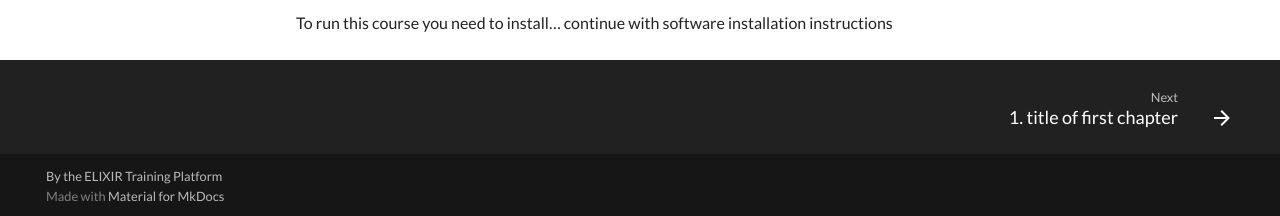
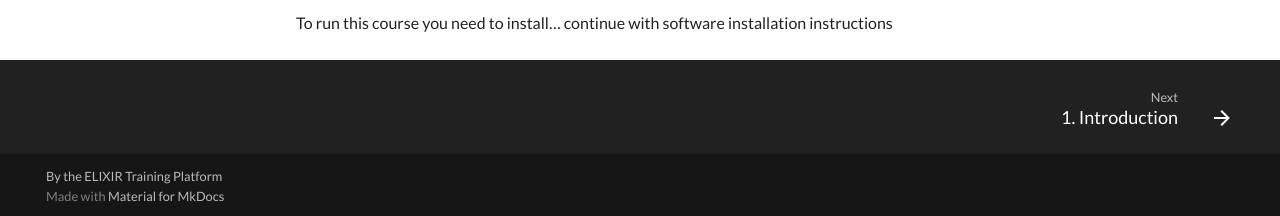
Before and after one commit to elixir-europe-training/ELIXIR-TrP-Fundations-LessonTemplate, an MkDocs documentation site: the page built from docs/index.md, in a window 1280 px wide and 900 px high, scrolled down 1033 px. Shown: the part 681-897 px from the top of the window. Built offline with MkDocs 1.6.1 and Material for MkDocs 9.7.7, drawn with Linux system fonts in a browser that asks for light colours; comment, search, counter and statistics services are not loaded.

Commit message:
Update mkdocs.yml - add chapter 3

```diff
--- a/mkdocs.yml
+++ b/mkdocs.yml
@@ -2,8 +2,9 @@
 nav:
     - About: index.md
     - Course Content:
-      - "1. title of first chapter": chapters/chapter_01.md
-      - "2. title of second chapter": chapters/chapter_02.md
+      - "1. Introduction": chapters/chapter_01.md
+      - "2. Markdown": chapters/chapter_02.md
+      - "3. Github Essentials": chapters/chapter_02.md
       - "References": chapters/references.md
     - "Follow up training": follow_up_training.md
 
```
